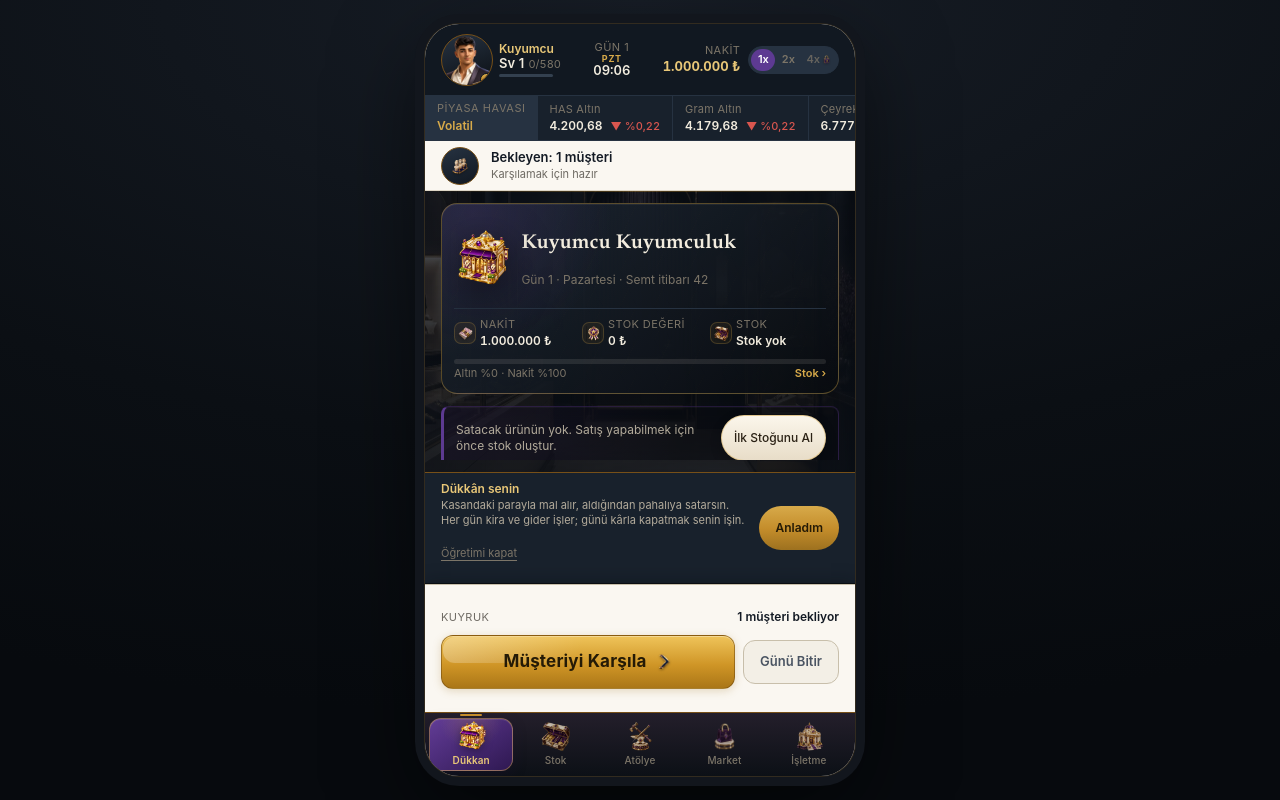
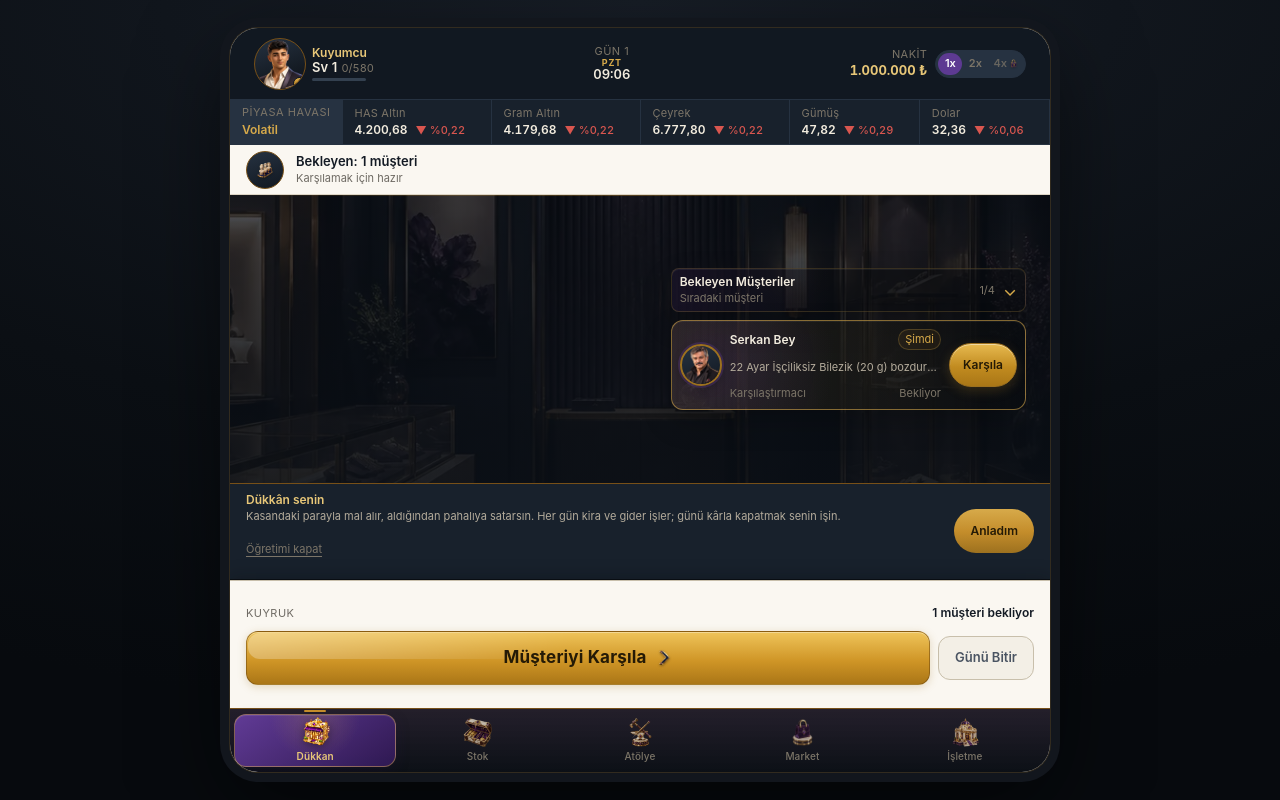
Before and after one commit to ouzhaanttnn-afk/Mihenkaynak, a React (Vite) app: page / in a window 1280 px wide. Built offline with nearby package versions, Linux system fonts and the light colour scheme.

Commit message:
feat: add responsive UI polish and safe customer queue

```diff
--- a/src/ui/screens/Screens.css
+++ b/src/ui/screens/Screens.css
@@ -1237,3 +1237,25 @@
   border-radius: 999px;
   background: rgba(201, 157, 66, 0.42);
 }
+
+/* İkincil rotalar masaüstü genişliğini kullanırken aynı cam yüzeyi korur. */
+@media (min-width: 900px) and (min-height: 720px) {
+  .pageHead {
+    padding-inline: var(--sp-6);
+  }
+
+  .page__scroll {
+    padding-inline: var(--sp-6);
+  }
+
+  .page .row,
+  .page .group__body,
+  .page .eventCard,
+  .page .marketPlaceholder__card,
+  .page .counter,
+  .page .personnelDisclosure,
+  .page .deliveryResult {
+    border-color: var(--line-glass);
+    box-shadow: var(--sh-glass);
+  }
+}
--- a/src/ui/screens/ShopScreen.tsx
+++ b/src/ui/screens/ShopScreen.tsx
@@ -1466,6 +1466,12 @@ function PurchaseDock({
           ]}
         >
           {!isFinal && (
+            <>
+              {profit < 0 && (
+                <p className="dock__lossWarning" role="status">
+                  Zararına satış · maliyetin {tl(Math.abs(profit))} altında
+                </p>
+              )}
               <OfferControl
                 value={offer}
                 onChange={setOffer}
@@ -1480,6 +1486,7 @@ function PurchaseDock({
                   offer,
                 )}
               />
+            </>
           )}
         </DecisionDock>
       );
--- a/src/ui/shell/AppShell.css
+++ b/src/ui/shell/AppShell.css
@@ -69,6 +69,16 @@
   overflow-y: auto;
   overscroll-behavior: contain;
   -webkit-overflow-scrolling: touch;
+}
+
+.page,
+.workbench {
+  animation: screenEnter var(--t-normal) var(--ease-decel) both;
+}
+
+@keyframes screenEnter {
+  from { opacity: 0; transform: translateY(4px); }
+  to { opacity: 1; transform: translateY(0); }
 }
 
 /* ------------------------------------------------------------------ */
@@ -802,6 +812,23 @@
   background: var(--stone-50);
   border-top: 1px solid var(--line-light-strong);
   box-shadow: var(--sh-dock);
+  position: relative;
+  z-index: 5;
+}
+
+.dock__lossWarning {
+  display: flex;
+  align-items: center;
+  gap: var(--sp-2);
+  margin: 0;
+  padding: 6px var(--sp-3);
+  border: 1px solid rgba(198, 40, 40, 0.3);
+  border-radius: var(--r-sm);
+  background: rgba(198, 40, 40, 0.07);
+  color: var(--negative);
+  font-size: var(--fs-caption);
+  font-weight: var(--fw-semibold);
+  line-height: 1.3;
 }
 
 /* Üst özet satırı — "bu karar kabul edilirse ne değişecek?" (GDD 23.12) */
@@ -922,6 +949,8 @@
   align-items: stretch;
   background: var(--ink-800);
   border-top: 1px solid var(--brass-700);
+  position: relative;
+  z-index: 6;
 }
 
 .bottomNav__item {
@@ -1507,3 +1536,30 @@
   color: var(--brass-300);
   font-weight: var(--fw-semibold);
 }
+
+/* Masaüstünde telefon maketi yerine dengeli, iki kolon kullanabilen oyun alanı. */
+@media (min-width: 900px) and (min-height: 720px) {
+  .deviceFrame {
+    padding: 28px;
+  }
+
+  .device {
+    width: min(820px, calc(100vw - 56px));
+    max-width: 820px;
+    height: min(920px, calc(100dvh - 56px));
+    border-radius: 28px;
+  }
+
+  .statusStrip {
+    padding-inline: var(--sp-6);
+  }
+
+  .profileChip__name {
+    max-width: 180px;
+  }
+
+  .marketStrip__asset,
+  .marketStrip__regime {
+    min-width: 112px;
+  }
+}
--- a/src/ui/tokens.css
+++ b/src/ui/tokens.css
@@ -159,6 +159,10 @@
   /* ---- Kompozit yüzeyler ---- */
   --surface-workbench: linear-gradient(180deg, var(--ink-700) 0%, var(--ink-800) 62%, var(--ink-900) 100%);
   --surface-brass: linear-gradient(180deg, var(--brass-400) 0%, var(--brass-500) 52%, var(--brass-600) 100%);
+  --surface-glass: linear-gradient(145deg, rgba(255, 255, 255, 0.055), rgba(255, 255, 255, 0.012));
+  --surface-glass-strong: rgba(10, 15, 22, 0.9);
+  --line-glass: rgba(215, 170, 74, 0.28);
+  --sh-glass: inset 0 1px 0 rgba(255, 255, 255, 0.055), 0 12px 30px rgba(0, 0, 0, 0.2);
   --hairline-brass: linear-gradient(
     90deg,
     transparent 0%,
--- a/src/ui/workbench/Workbench.css
+++ b/src/ui/workbench/Workbench.css
@@ -935,6 +935,7 @@
   -webkit-overflow-scrolling: touch;
   scrollbar-width: none;
   overflow-anchor: none;
+  scroll-padding-block: var(--sp-3);
 }
 
 .workbench--idle {
@@ -974,6 +975,19 @@
   justify-content: flex-start;
 }
 
+/*
+ * Kuyruk dersi açıkken üst şerit zaten gün/nakit bilgisini gösterir ve ders
+ * müşteriyi karşılamayı ister. Geçici ders boyunca tekrar eden kimlik ve stok
+ * uyarısını saklayarak ilk müşteri kartının ders şeridi altında kırpılmasını
+ * engelleriz; ders kapanınca içerik eksiksiz geri gelir.
+ */
+.idle--coaching.idle--hasQueue .shopOverview,
+.idle--coaching.idle--hasQueue > .alert,
+.idle--coaching.idle--hasQueue .alerts,
+.idle--coaching.idle--hasQueue .rewardedLine {
+  display: none;
+}
+
 @media (max-height: 720px) {
   .idle--coaching .idle__title,
   .idle--coaching .idle__sub,
@@ -1218,6 +1232,15 @@
   scrollbar-width: none;
 }
 
+/* Açılan kuyruk kendi içinde büyür ama karar dock'unu ekran dışına itemez. */
+.waitingQueue__head[aria-expanded='true'] + .waitingQueue__list {
+  max-height: min(248px, 32dvh);
+  overflow-y: auto;
+  overscroll-behavior: contain;
+  -webkit-overflow-scrolling: touch;
+  padding-right: 2px;
+}
+
 @media (max-height: 720px) {
   .idle {
     gap: var(--sp-2);
@@ -1358,6 +1381,24 @@
   box-shadow: inset 0 1px 3px rgba(36, 26, 6, 0.22);
 }
 
+@media (max-width: 390px) {
+  .waitingCustomer {
+    gap: 6px;
+    padding: 7px;
+  }
+
+  .waitingCustomer__avatar {
+    flex-basis: 38px;
+    width: 38px;
+    height: 38px;
+  }
+
+  .waitingCustomer__greet {
+    min-width: 62px;
+    padding-inline: 10px;
+  }
+}
+
 @media (max-height: 450px) {
   .waitingCustomer {
     box-sizing: border-box;
@@ -1559,6 +1600,59 @@
   min-height: var(--touch-min);
   padding: 5px var(--sp-4);
   background: transparent;
+}
+
+/*
+ * PC düzeni: ana kimlik/sermaye solda, kuyruk ve günlük durum sağda.
+ * Mobil DOM sırası değişmez; yalnız geniş ekranda boş alan işe koşulur.
+ */
+@media (min-width: 900px) and (min-height: 720px) {
+  .wb {
+    padding-inline: var(--sp-6);
+  }
+
+  .idle {
+    display: grid;
+    grid-template-columns: minmax(0, 1.06fr) minmax(300px, 0.94fr);
+    grid-auto-rows: max-content;
+    align-content: center;
+    justify-content: stretch;
+    column-gap: var(--sp-4);
+    row-gap: var(--sp-3);
+    overflow: hidden;
+  }
+
+  .idle .shopOverview {
+    grid-column: 1;
+    grid-row: 1;
+  }
+
+  .idle > .alert,
+  .idle > .rewardedLine {
+    grid-column: 1;
+  }
+
+  .idle .waitingQueue,
+  .idle .alerts {
+    grid-column: 2;
+    grid-row: 1 / span 3;
+    align-self: start;
+  }
+
+  .idle--hasQueue .alerts {
+    grid-row: 2;
+  }
+
+  .waitingQueue__head[aria-expanded='true'] + .waitingQueue__list {
+    max-height: 360px;
+  }
+
+  .shopOverview,
+  .waitingQueue__head,
+  .waitingCustomer,
+  .alert {
+    box-shadow: var(--sh-glass);
+  }
 }
 
 /* ------------------------------------------------------------------ */
```
Lines whose indentation alone changed are shown as unchanged.
